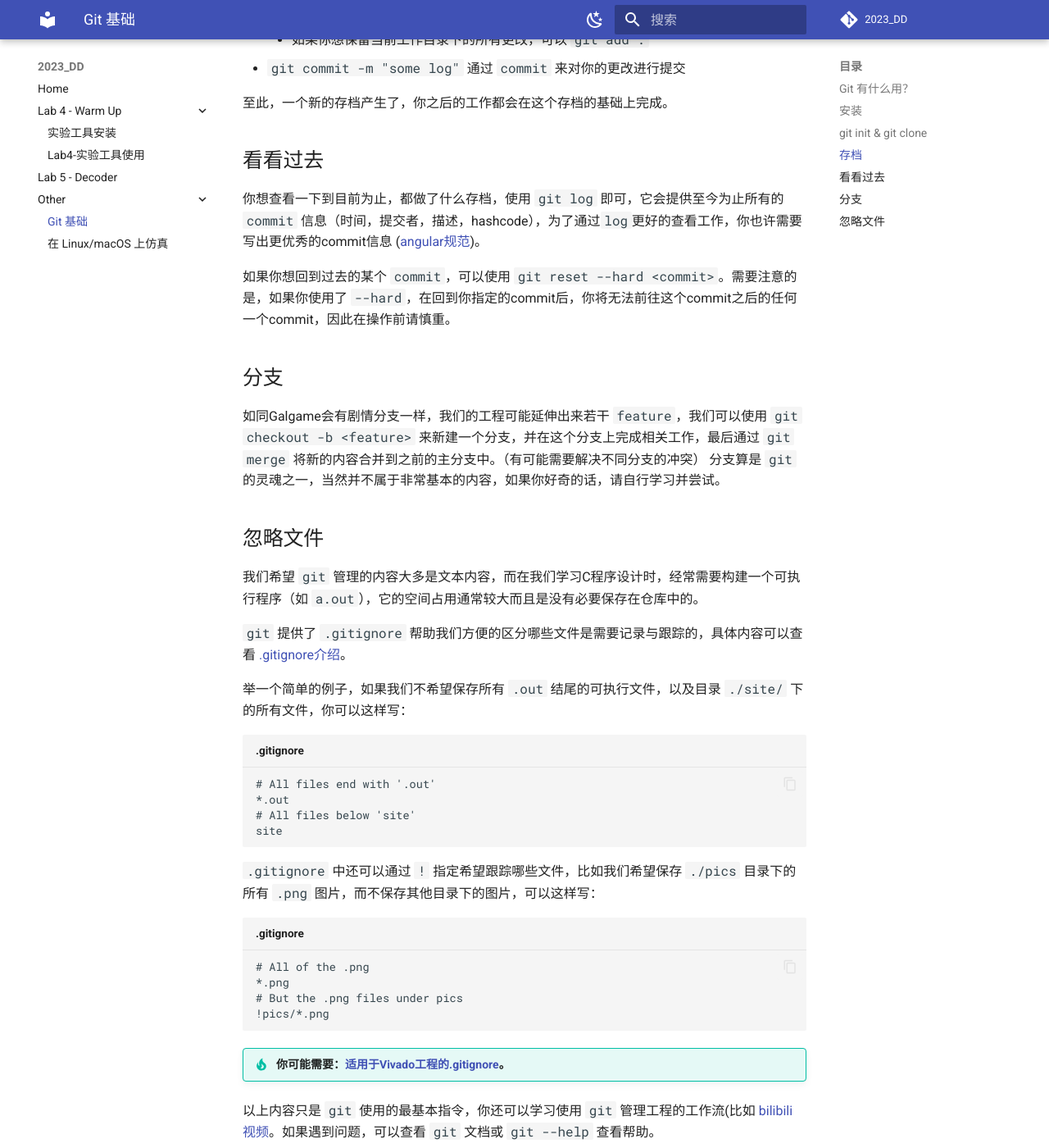
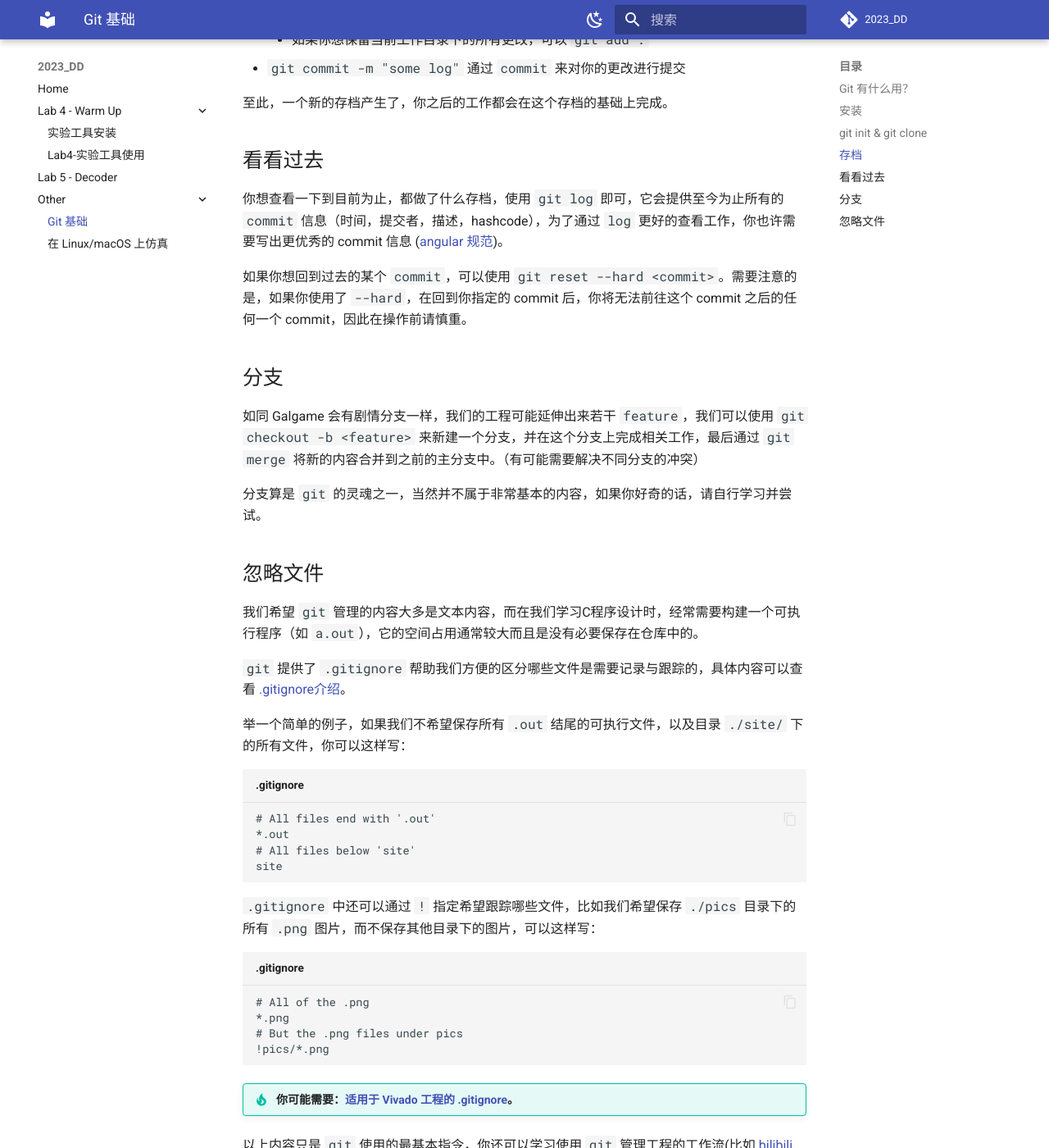
Before and after one commit to Guahao31/2023_DD, an MkDocs documentation site: the page built from docs/Other/about_git.md, in a window 1280 px wide and 1400 px high, scrolled down 1353 px. Shown: the whole window at 82% size. Built offline with MkDocs 1.6.1 and Material for MkDocs 9.7.7, drawn with Linux system fonts in a browser that asks for light colours; comment, search, counter and statistics services are not loaded.

Commit message:
style: intro to git

````diff
--- a/docs/Other/about_git.md
+++ b/docs/Other/about_git.md
@@ -19,6 +19,7 @@
 请合理使用搜索引擎。
 
 在安装成功之后，你也许需要进行一些全局配置，以便之后提交：
+
 ```
 $ git config --global user.name "CO_2023"
 $ git config --global user.email "CoputerOrganization@zju.edu.cn"
@@ -48,13 +49,14 @@ $ git config --global user.email "CoputerOrganization@zju.edu.cn"
 
 ## 看看过去
 
-你想查看一下到目前为止，都做了什么存档，使用 `git log` 即可，它会提供至今为止所有的 `commit` 信息（时间，提交者，描述，hashcode），为了通过`log`更好的查看工作，你也许需要写出更优秀的commit信息 ([angular规范](https://github.com/angular/angular/blob/22b96b9/CONTRIBUTING.md#-commit-message-guidelines))。
+你想查看一下到目前为止，都做了什么存档，使用 `git log` 即可，它会提供至今为止所有的 `commit` 信息（时间，提交者，描述，hashcode），为了通过 `log` 更好的查看工作，你也许需要写出更优秀的 commit 信息 ([angular 规范](https://github.com/angular/angular/blob/22b96b9/CONTRIBUTING.md#-commit-message-guidelines))。
 
-如果你想回到过去的某个 `commit`，可以使用 `git reset --hard <commit>`。需要注意的是，如果你使用了 `--hard`，在回到你指定的commit后，你将无法前往这个commit之后的任何一个commit，因此在操作前请慎重。
+如果你想回到过去的某个 `commit`，可以使用 `git reset --hard <commit>`。需要注意的是，如果你使用了 `--hard`，在回到你指定的 commit 后，你将无法前往这个 commit 之后的任何一个 commit，因此在操作前请慎重。
 
 ## 分支
 
-如同Galgame会有剧情分支一样，我们的工程可能延伸出来若干 `feature`，我们可以使用 `git checkout -b <feature>` 来新建一个分支，并在这个分支上完成相关工作，最后通过 `git merge` 将新的内容合并到之前的主分支中。（有可能需要解决不同分支的冲突）
+如同 Galgame 会有剧情分支一样，我们的工程可能延伸出来若干 `feature`，我们可以使用 `git checkout -b <feature>` 来新建一个分支，并在这个分支上完成相关工作，最后通过 `git merge` 将新的内容合并到之前的主分支中。（有可能需要解决不同分支的冲突）
+
 分支算是 `git` 的灵魂之一，当然并不属于非常基本的内容，如果你好奇的话，请自行学习并尝试。
 
 ## 忽略文件
@@ -81,6 +83,6 @@ site
 !pics/*.png
 ```
 
-!!! tip "你可能需要：[适用于Vivado工程的.gitignore](https://support.xilinx.com/s/article/61232?language=en_US)。"
+!!! tip "你可能需要：[适用于 Vivado 工程的 .gitignore](https://support.xilinx.com/s/article/61232?language=en_US)。"
 
-以上内容只是 `git` 使用的最基本指令，你还可以学习使用 `git` 管理工程的工作流(比如[ bilibili 视频](https://www.bilibili.com/video/BV19e4y1q7JJ)。如果遇到问题，可以查看 `git` 文档或 `git --help` 查看帮助。
+以上内容只是 `git` 使用的最基本指令，你还可以学习使用 `git` 管理工程的工作流(比如 [bilibili 视频](https://www.bilibili.com/video/BV19e4y1q7JJ)。如果遇到问题，可以查看 `git` 文档或 `git --help` 查看帮助。
````
